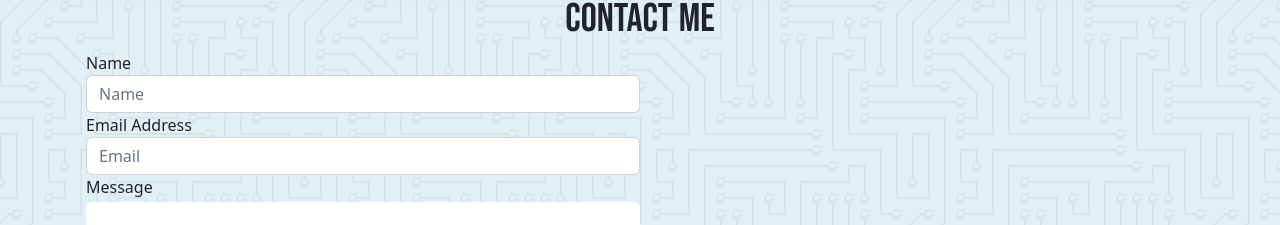
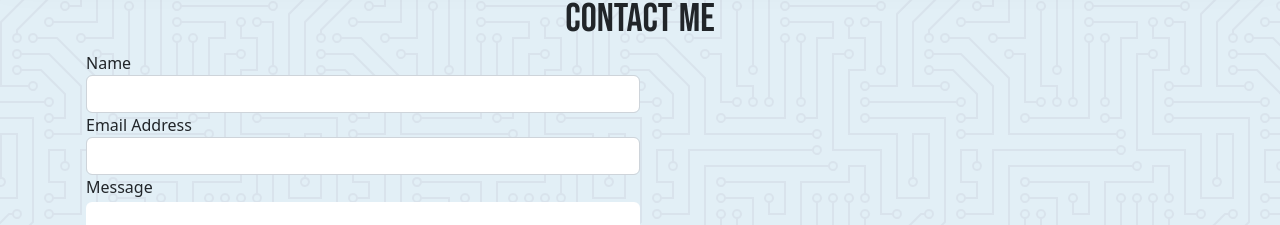
Before and after one commit to jlbbacs/MY-portfolio, a React (Create React App) app: page /contact in a window 1280 px wide. Shown: the part 123-348 px from the top of the page. Built offline with nearby package versions, Linux system fonts and the light colour scheme.

Commit message:
removing placeholder

```diff
--- a/src/pages/contact.js
+++ b/src/pages/contact.js
@@ -33,11 +33,11 @@ export const contact = () => {
   <div class="form-row">
     <div class="form-group col-md-6">
       <label for="input" >Name</label>
-      <input type="text"  name="user_name" ref={paulene} class="form-control" id="inputName" placeholder="Name" />
+      <input type="text"  name="user_name" ref={paulene} class="form-control" id="inputName"/>
     </div>
     <div class="form-group col-md-6">
       <label for="input">Email Address</label>
-      <input type="email" name="user_email" ref={nicca} class="form-control" id="inputEmail4" placeholder="Email" />
+      <input type="email" name="user_email" ref={nicca} class="form-control" id="inputEmail4"/>
     </div>
   </div>
   <div class="form-group col-md-6">
```
